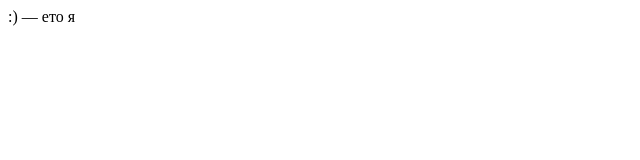
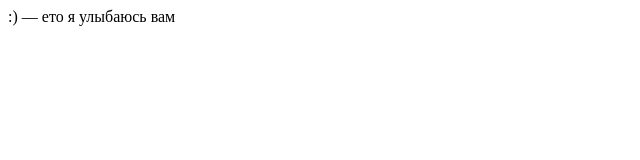
Before and after one commit to romastolbov/stolbov.me, a Nuxt app: page / in a window 1280 px wide. Shown: the top 160 px of the page, without its empty margins (0-640 px from the left). Built offline with nearby package versions, Linux system fonts and the light colour scheme.

Commit message:
fix(index): Change Index Page content and add CNAME

```diff
--- a/package.json
+++ b/package.json
@@ -6,7 +6,7 @@
     "generate": "nuxt generate",
     "preview": "nuxt preview",
     "postinstall": "nuxt prepare",
-    "deploy": "gh-pages -d dist -b prod",
+    "deploy": "gh-pages -d dist -b prod --dotfiles",
     "predeploy": "yarn generate"
   },
   "devDependencies": {
--- a/pages/index.vue
+++ b/pages/index.vue
@@ -1,5 +1,5 @@
 <template>
   <article>
-    :) — ето я
+    :) — ето я улыбаюсь вам
   </article>
 </template>
```
Also changed, not shown: 1 other file (tests, documents, lock files or other folders).
